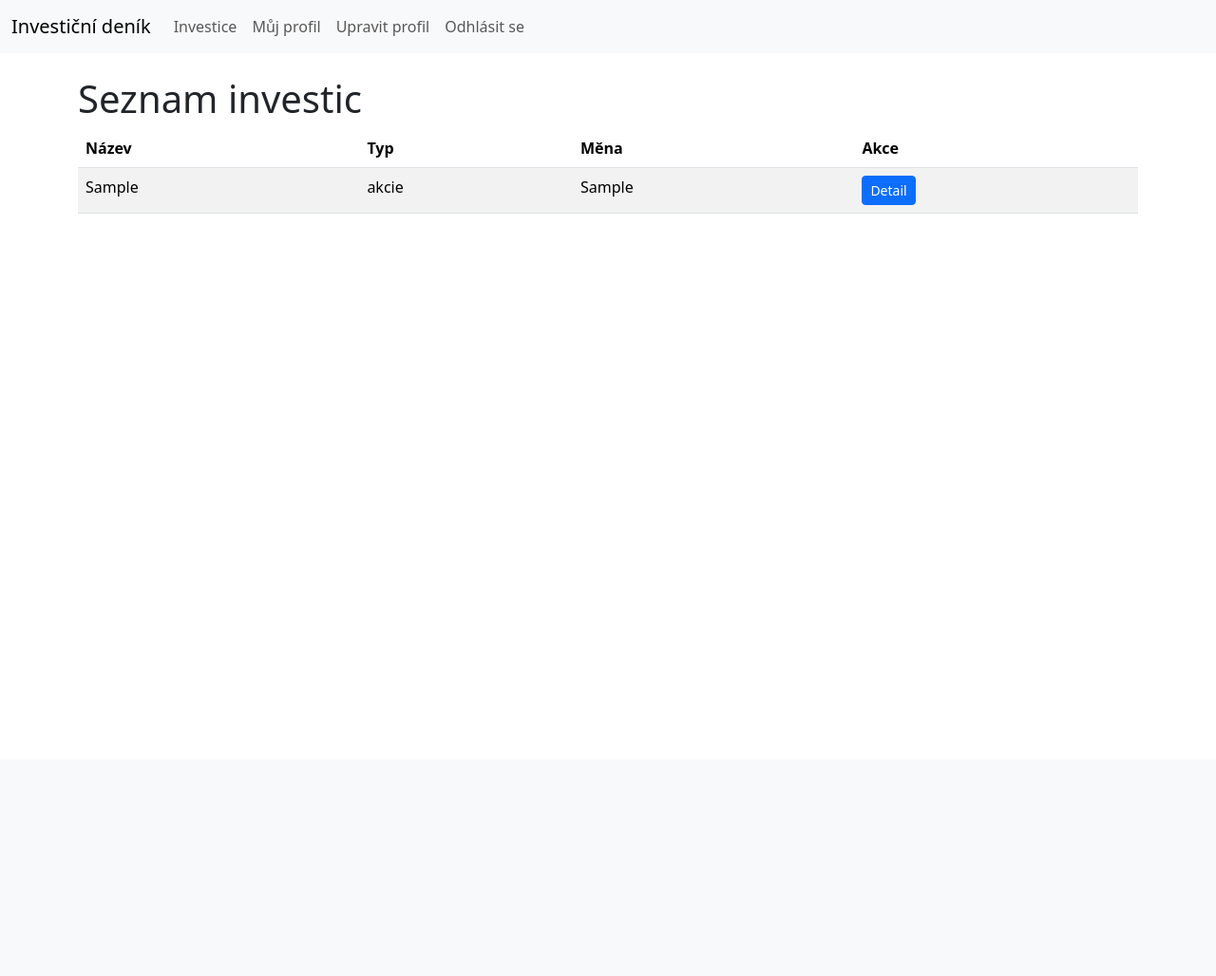
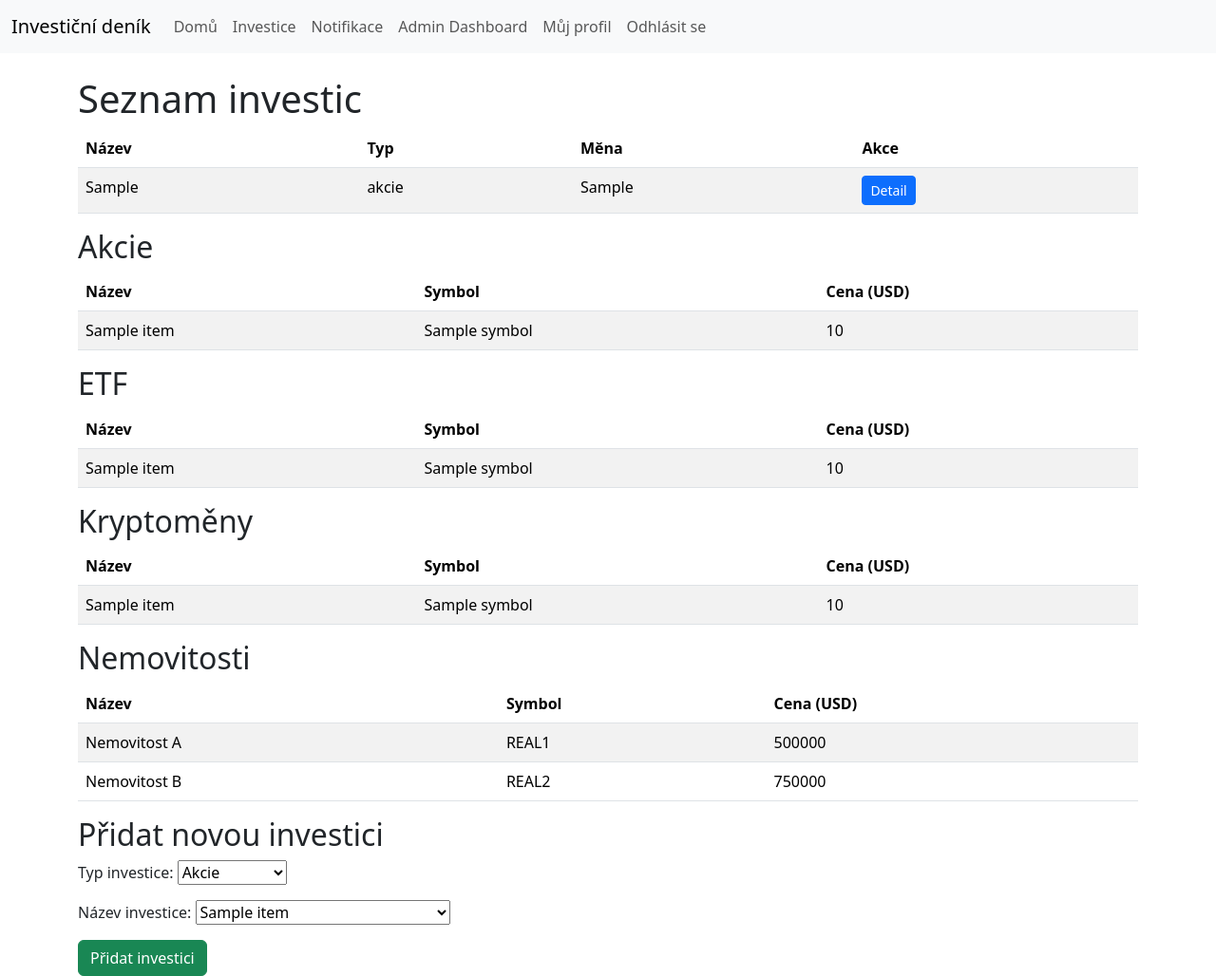
Before and after one commit to PatrikLuks/investicnidenik, a Django app: page /denik/investice/ in a window 1280 px wide. Shown: the whole page at 95% size. Before the commit the page ends 225 px from the top, so only its background shows below. Run offline with Django 4.2, Linux system fonts and the light colour scheme; a user stored in the database is signed in; tables that the repository leaves empty hold one stand-in row (values such as "Sample post"); a database or web service that is not in the repository returns one stand-in record (values such as "Sample title"); data that the repository does not hold is empty.

Commit message:
Rozdělení investic na akcie, ETF, kryptoměny a nemovitosti

```diff
--- a/denik/forms.py
+++ b/denik/forms.py
@@ -1,4 +1,5 @@
 # denik/forms.py
+import requests
 from django import forms
 from django.contrib.auth.forms import UserCreationForm
 from django.contrib.auth.models import User
@@ -28,3 +29,46 @@ class UserUpdateForm(forms.ModelForm):
     class Meta:
         model = User
         fields = ['username', 'email']
+
+class RealTimeInvesticeForm(forms.Form):
+    ASSET_CHOICES = [
+        ('stocks', 'Akcie'),
+        ('crypto', 'Kryptoměny'),
+        ('real_estate', 'Nemovitosti'),
+        ('etf', 'ETF'),
+    ]
+
+    asset_type = forms.ChoiceField(choices=ASSET_CHOICES, label='Typ investice')
+    asset_name = forms.ChoiceField(choices=[], label='Název investice')
+
+    def __init__(self, *args, **kwargs):
+        super().__init__(*args, **kwargs)
+        self.fields['asset_name'].choices = self.get_real_time_assets()
+
+    def get_real_time_assets(self):
+        # Example API integration for stocks and crypto
+        assets = []
+        try:
+            # Fetch stocks (example: Alpha Vantage or Yahoo Finance API)
+            stocks_response = requests.get('https://api.example.com/stocks')
+            if stocks_response.status_code == 200:
+                stocks = stocks_response.json()
+                assets.extend([(stock['symbol'], stock['name']) for stock in stocks])
+
+            # Fetch cryptocurrencies (example: CoinGecko API)
+            crypto_response = requests.get('https://api.coingecko.com/api/v3/coins/markets', params={'vs_currency': 'usd'})
+            if crypto_response.status_code == 200:
+                cryptos = crypto_response.json()
+                assets.extend([(crypto['id'], crypto['name']) for crypto in cryptos])
+
+            # Add static options for real estate and ETFs
+            assets.extend([
+                ('real_estate_1', 'Nemovitost Praha 1'),
+                ('real_estate_2', 'Nemovitost Brno'),
+                ('etf_1', 'SPDR S&P 500 ETF'),
+                ('etf_2', 'Vanguard Total Stock Market ETF'),
+            ])
+        except Exception as e:
+            print(f"Error fetching assets: {e}")
+
+        return assets
--- a/denik/models.py
+++ b/denik/models.py
@@ -19,6 +19,7 @@ class Investice(models.Model):
     ticker = models.CharField(max_length=20, blank=True, null=True)
     mena = models.CharField(max_length=10, default='CZK')
     popis = models.TextField(blank=True, null=True)
+    uzivatel = models.ForeignKey(User, on_delete=models.CASCADE, related_name='investice', null=True, blank=True)
 
     def __str__(self):
         return f"{self.nazev} ({self.ticker})"
--- a/denik/urls.py
+++ b/denik/urls.py
@@ -27,4 +27,5 @@ urlpatterns = [
     path('accounts/edit-profile/', views.edit_profile, name='edit_profile'),
     path('admin-dashboard/', views.admin_dashboard, name='admin_dashboard'),
     path('notifications/', views.notifications, name='notifications'),
+    path('investice/<int:investice_id>/chart/', views.investice_chart, name='investice_chart'),
 ]
--- a/denik/views.py
+++ b/denik/views.py
@@ -1,12 +1,18 @@
 from django.shortcuts import render, get_object_or_404, redirect
 from .models import Investice, Transakce, Poznamka, Obchod, UserActivityLog, Notification  # Odstraněn neplatný model `Aktivum`
-from .forms import InvesticeForm, TransakceForm, PoznamkaForm, UserRegisterForm, UserUpdateForm
+from .forms import InvesticeForm, TransakceForm, PoznamkaForm, UserRegisterForm, UserUpdateForm, RealTimeInvesticeForm
 from django.http import HttpResponseRedirect, JsonResponse, HttpResponse
 from django.urls import reverse
 from django.db.models import Q, Sum
 from django.contrib.auth.decorators import login_required, user_passes_test
 from django.contrib.auth.models import User
 import csv
+from plotly.offline import plot
+from plotly.graph_objs import Scatter
+import requests
+import logging
+
+logger = logging.getLogger(__name__)
 
 def is_admin(user):
     return user.groups.filter(name='Administrators').exists()
@@ -26,8 +32,71 @@ def log_user_activity(user, action):
 # Seznam investic
 @login_required
 def investice_list(request):
-    investice = Investice.objects.all()
-    return render(request, 'denik/investice_list.html', {'investice_list': investice})
+    if request.method == 'POST':
+        form = RealTimeInvesticeForm(request.POST)
+        if form.is_valid():
+            asset_type = form.cleaned_data['asset_type']
+            asset_name = form.cleaned_data['asset_name']
+            Investice.objects.create(
+                nazev=asset_name,
+                typ=asset_type,
+                uzivatel=request.user
+            )
+            return redirect('investice_list')
+    else:
+        form = RealTimeInvesticeForm()
+
+    # Fetch real market data for various asset types
+    stocks = []
+    etfs = []
+    cryptos = []
+    real_estate = []
+    try:
+        # Fetch stocks
+        stock_response = requests.get('https://api.example.com/stocks', params={
+            'currency': 'usd',
+            'limit': 10
+        })
+        if stock_response.status_code == 200:
+            stocks = stock_response.json()
+
+        # Fetch ETFs
+        etf_response = requests.get('https://api.example.com/etfs', params={
+            'currency': 'usd',
+            'limit': 10
+        })
+        if etf_response.status_code == 200:
+            etfs = etf_response.json()
+
+        # Fetch cryptocurrencies
+        crypto_response = requests.get('https://api.coingecko.com/api/v3/coins/markets', params={
+            'vs_currency': 'usd',
+            'order': 'market_cap_desc',
+            'per_page': 10,
+            'page': 1,
+            'sparkline': False
+        })
+        if crypto_response.status_code == 200:
+            cryptos = crypto_response.json()
+
+        # Fetch real estate data (mocked example)
+        real_estate = [
+            {'name': 'Nemovitost A', 'symbol': 'REAL1', 'current_price': 500000},
+            {'name': 'Nemovitost B', 'symbol': 'REAL2', 'current_price': 750000}
+        ]
+
+    except requests.RequestException as e:
+        print(f"Error fetching market data: {e}")
+
+    investice_list = Investice.objects.filter(uzivatel=request.user)
+    return render(request, 'denik/investice_list.html', {
+        'investice_list': investice_list,
+        'form': form,
+        'stocks': stocks,
+        'etfs': etfs,
+        'cryptos': cryptos,
+        'real_estate': real_estate
+    })
 
 # Detail investice
 @login_required
@@ -42,14 +111,23 @@ def investice_detail(request, pk):
     })
 
 # Přidání investice
+@login_required
 def add_investice(request):
     if request.method == 'POST':
-        form = InvesticeForm(request.POST)
+        form = RealTimeInvesticeForm(request.POST)
         if form.is_valid():
-            form.save()
+            # Process the selected asset and save it as an investment
+            asset_type = form.cleaned_data['asset_type']
+            asset_name = form.cleaned_data['asset_name']
+            Investice.objects.create(
+                nazev=asset_name,
+                typ=asset_type,
+                uzivatel=request.user
+            )
             return redirect('investice_list')
     else:
-        form = InvesticeForm()
+        form = RealTimeInvesticeForm()
+
     return render(request, 'denik/add_investice.html', {'form': form})
 
 # Přidání transakce
@@ -181,6 +259,26 @@ def investice_chart_data(request):
     }
     return JsonResponse(chart_data)
 
+@login_required
+def investice_chart(request, investice_id):
+    investice = get_object_or_404(Investice, id=investice_id)
+    transakce = Transakce.objects.filter(investice=investice).order_by('datum')
+
+    # Prepare data for the chart
+    dates = [t.datum for t in transakce]
+    prices = [t.cena for t in transakce]
+
+    # Create a Plotly scatter plot
+    scatter = Scatter(x=dates, y=prices, mode='lines+markers', name='Cena investice')
+    layout = {
+        'title': f'Vývoj ceny investice: {investice.nazev}',
+        'xaxis': {'title': 'Datum'},
+        'yaxis': {'title': 'Cena'},
+    }
+    plot_div = plot({'data': [scatter], 'layout': layout}, output_type='div')
+
+    return render(request, 'denik/investice_chart.html', {'plot_div': plot_div, 'investice': investice})
+
 def export_investice_csv(request):
     response = HttpResponse(content_type='text/csv')
     response['Content-Disposition'] = 'attachment; filename="investice.csv"'
--- a/investicnidenik/urls.py
+++ b/investicnidenik/urls.py
@@ -4,7 +4,7 @@ from django.contrib.auth import views as auth_views
 
 urlpatterns = [
     path('admin/', admin.site.urls),
-    path('', include('frontend.urls')),
+    path('', include('denik.urls')),
     path('denik/', include('denik.urls')),
     path('accounts/login/', auth_views.LoginView.as_view(template_name='registration/login.html'), name='login'),
     path('accounts/logout/', auth_views.LogoutView.as_view(), name='logout'),
--- a/requirements.txt
+++ b/requirements.txt
@@ -25,3 +25,4 @@ tzdata==2025.2
 urllib3==2.4.0
 websockets==15.0.1
 yfinance==0.2.59
+plotly
--- a/templates/denik/base.html
+++ b/templates/denik/base.html
@@ -16,14 +16,20 @@
             <div class="collapse navbar-collapse" id="navbarNav">
                 <ul class="navbar-nav">
                     <li class="nav-item">
+                        <a class="nav-link" href="/">Domů</a>
+                    </li>
+                    <li class="nav-item">
                         <a class="nav-link" href="/denik/investice/">Investice</a>
+                    </li>
+                    <li class="nav-item">
+                        <a class="nav-link" href="/denik/notifications/">Notifikace</a>
+                    </li>
+                    <li class="nav-item">
+                        <a class="nav-link" href="/denik/admin_dashboard/">Admin Dashboard</a>
                     </li>
                     {% if user.is_authenticated %}
                         <li class="nav-item">
                             <a class="nav-link" href="{% url 'profile' %}">Můj profil</a>
-                        </li>
-                        <li class="nav-item">
-                            <a class="nav-link" href="{% url 'edit_profile' %}">Upravit profil</a>
                         </li>
                         <li class="nav-item">
                             <a class="nav-link" href="{% url 'logout' %}">Odhlásit se</a>
--- a/templates/denik/investice_list.html
+++ b/templates/denik/investice_list.html
@@ -26,4 +26,91 @@
         {% endfor %}
     </tbody>
 </table>
+
+<h2>Akcie</h2>
+<table class="table table-striped">
+    <thead>
+        <tr>
+            <th>Název</th>
+            <th>Symbol</th>
+            <th>Cena (USD)</th>
+        </tr>
+    </thead>
+    <tbody>
+        {% for stock in stocks %}
+        <tr>
+            <td>{{ stock.name }}</td>
+            <td>{{ stock.symbol }}</td>
+            <td>{{ stock.current_price }}</td>
+        </tr>
+        {% endfor %}
+    </tbody>
+</table>
+
+<h2>ETF</h2>
+<table class="table table-striped">
+    <thead>
+        <tr>
+            <th>Název</th>
+            <th>Symbol</th>
+            <th>Cena (USD)</th>
+        </tr>
+    </thead>
+    <tbody>
+        {% for etf in etfs %}
+        <tr>
+            <td>{{ etf.name }}</td>
+            <td>{{ etf.symbol }}</td>
+            <td>{{ etf.current_price }}</td>
+        </tr>
+        {% endfor %}
+    </tbody>
+</table>
+
+<h2>Kryptoměny</h2>
+<table class="table table-striped">
+    <thead>
+        <tr>
+            <th>Název</th>
+            <th>Symbol</th>
+            <th>Cena (USD)</th>
+        </tr>
+    </thead>
+    <tbody>
+        {% for crypto in cryptos %}
+        <tr>
+            <td>{{ crypto.name }}</td>
+            <td>{{ crypto.symbol }}</td>
+            <td>{{ crypto.current_price }}</td>
+        </tr>
+        {% endfor %}
+    </tbody>
+</table>
+
+<h2>Nemovitosti</h2>
+<table class="table table-striped">
+    <thead>
+        <tr>
+            <th>Název</th>
+            <th>Symbol</th>
+            <th>Cena (USD)</th>
+        </tr>
+    </thead>
+    <tbody>
+        {% for real in real_estate %}
+        <tr>
+            <td>{{ real.name }}</td>
+            <td>{{ real.symbol }}</td>
+            <td>{{ real.current_price }}</td>
+        </tr>
+        {% endfor %}
+    </tbody>
+</table>
+
+<h2>Přidat novou investici</h2>
+<form method="post">
+    {% csrf_token %}
+    {{ form.as_p }}
+    <button type="submit" class="btn btn-success">Přidat investici</button>
+</form>
 {% endblock %}
```
Also changed, not shown: denik/utils.py (added, +10 -0 lines), templates/denik/add_investice.html (+8 -7 lines), templates/denik/home.html (+18 -3 lines), templates/denik/investice_chart.html (+6 -31 lines), denik/migrations/0010_investice_uzivatel.py (added).
